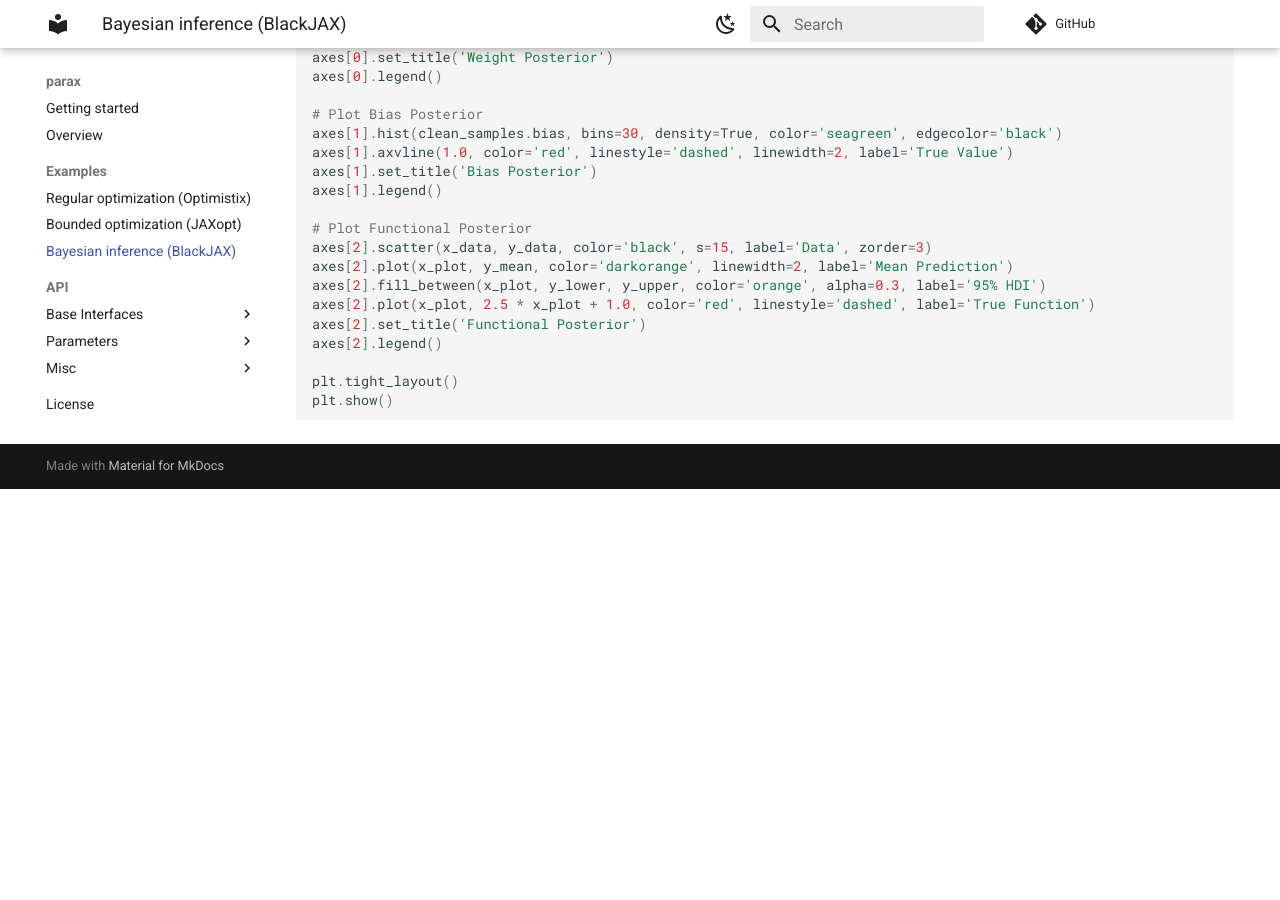
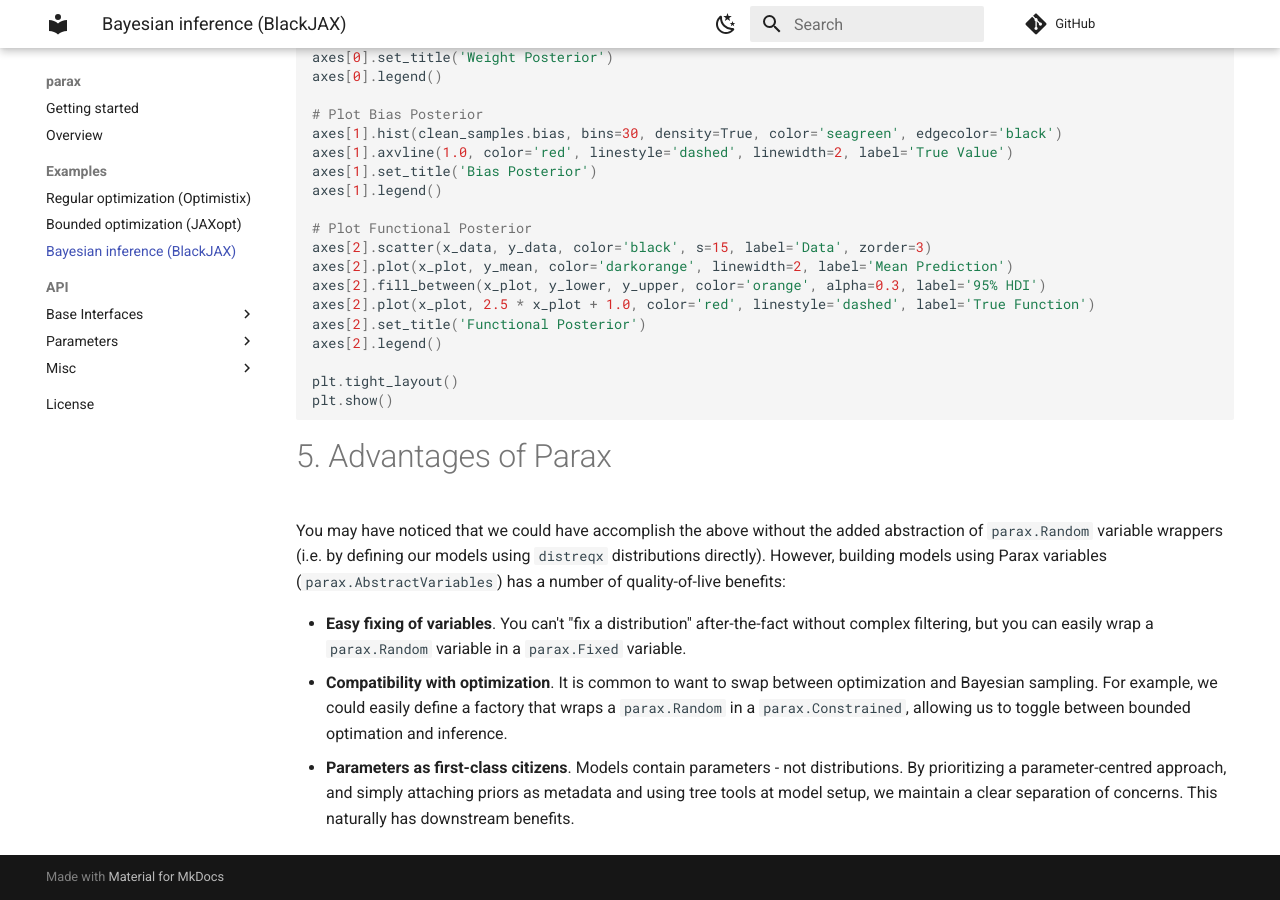
Before and after one commit to gvcallen/parax, an MkDocs documentation site: the page built from docs/examples/bayesian_inference.md, in a window 1280 px wide and 900 px high, scrolled down 2750 px. Built offline with MkDocs 1.6.1 and Material for MkDocs 9.7.7, drawn with Linux system fonts in a browser that asks for light colours; comment, search, counter and statistics services are not loaded; before the commit the page ends 3239 px from its top, so only the background shows below that.

Commit message:
Updated docs

````diff
--- a/docs/examples/bayesian_inference.md
+++ b/docs/examples/bayesian_inference.md
@@ -147,3 +147,11 @@ axes[2].legend()
 plt.tight_layout()
 plt.show()
 ```
+
+# 5. Advantages of Parax
+
+You may have noticed that we could have accomplish the above without the added abstraction of `parax.Random` variable wrappers (i.e. by defining our models using `distreqx` distributions directly). However, building models using Parax variables (`parax.AbstractVariables`) has a number of quality-of-live benefits:
+
+- **Easy fixing of variables**. You can't "fix a distribution" after-the-fact without complex filtering, but you can easily wrap a `parax.Random` variable in a `parax.Fixed` variable.
+- **Compatibility with optimization**. It is common to want to swap between optimization and Bayesian sampling. For example, we could easily define a factory that wraps a `parax.Random` in a `parax.Constrained`, allowing us to toggle between bounded optimation and inference.
+- **Parameters as first-class citizens**. Models contain parameters - not distributions. By prioritizing a parameter-centred approach, and simply attaching priors as metadata and using tree tools at model setup, we maintain a clear separation of concerns. This naturally has downstream benefits.
````
